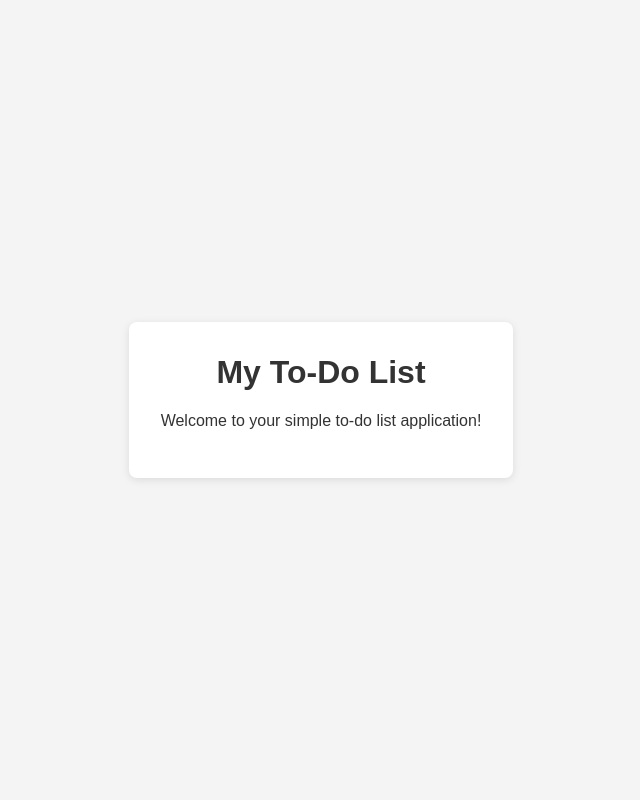
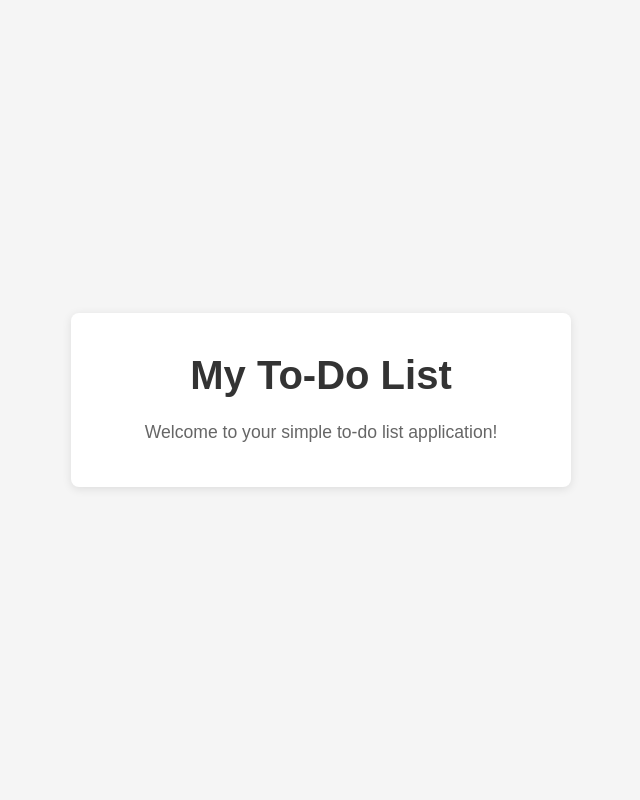
Before and after one commit to kentrelpeters/todo-app, a Flask app: page / in a window 1280 px wide. Shown: the whole page, without its empty margins (319-959 px from the left). Run offline with Flask 3, Linux system fonts and the light colour scheme.

Commit message:
Create basic Flask To-Do List application structure

```diff
--- a/app.py
+++ b/app.py
@@ -1,10 +1,12 @@
 from flask import Flask, render_template
 
 app = Flask(__name__)
+
 
 @app.route('/')
 def home():
     return render_template('index.html')
 
+
 if __name__ == '__main__':
     app.run(debug=True)
--- a/static/style.css
+++ b/static/style.css
@@ -1,26 +1,36 @@
 * {
+    margin: 0;
+    padding: 0;
     box-sizing: border-box;
 }
 
 body {
-    margin: 0;
+    font-family: Arial, sans-serif;
+    background-color: #f5f5f5;
+    display: flex;
+    justify-content: center;
+    align-items: center;
     min-height: 100vh;
-    display: flex;
-    align-items: center;
-    justify-content: center;
-    font-family: Arial, sans-serif;
-    background-color: #f4f4f4;
-    color: #333;
 }
 
 .container {
-    padding: 2rem;
+    background-color: white;
+    padding: 40px;
+    border-radius: 8px;
+    box-shadow: 0 2px 10px rgba(0, 0, 0, 0.1);
     text-align: center;
-    background-color: #fff;
-    border-radius: 8px;
-    box-shadow: 0 2px 8px rgba(0, 0, 0, 0.1);
+    max-width: 500px;
+    width: 100%;
 }
 
 h1 {
-    margin-top: 0;
+    color: #333;
+    margin-bottom: 20px;
+    font-size: 2.5em;
 }
+
+p {
+    color: #666;
+    font-size: 1.1em;
+    line-height: 1.6;
+}
```
